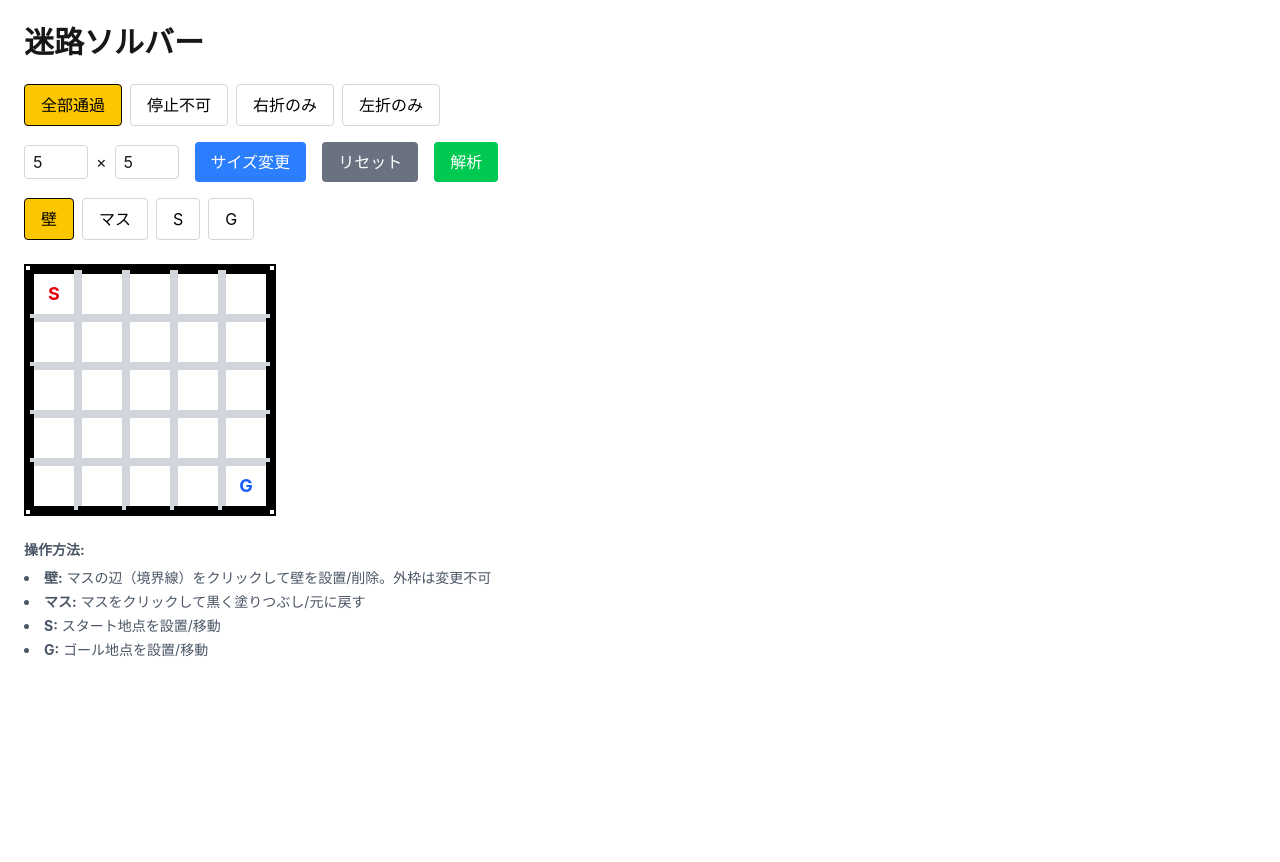
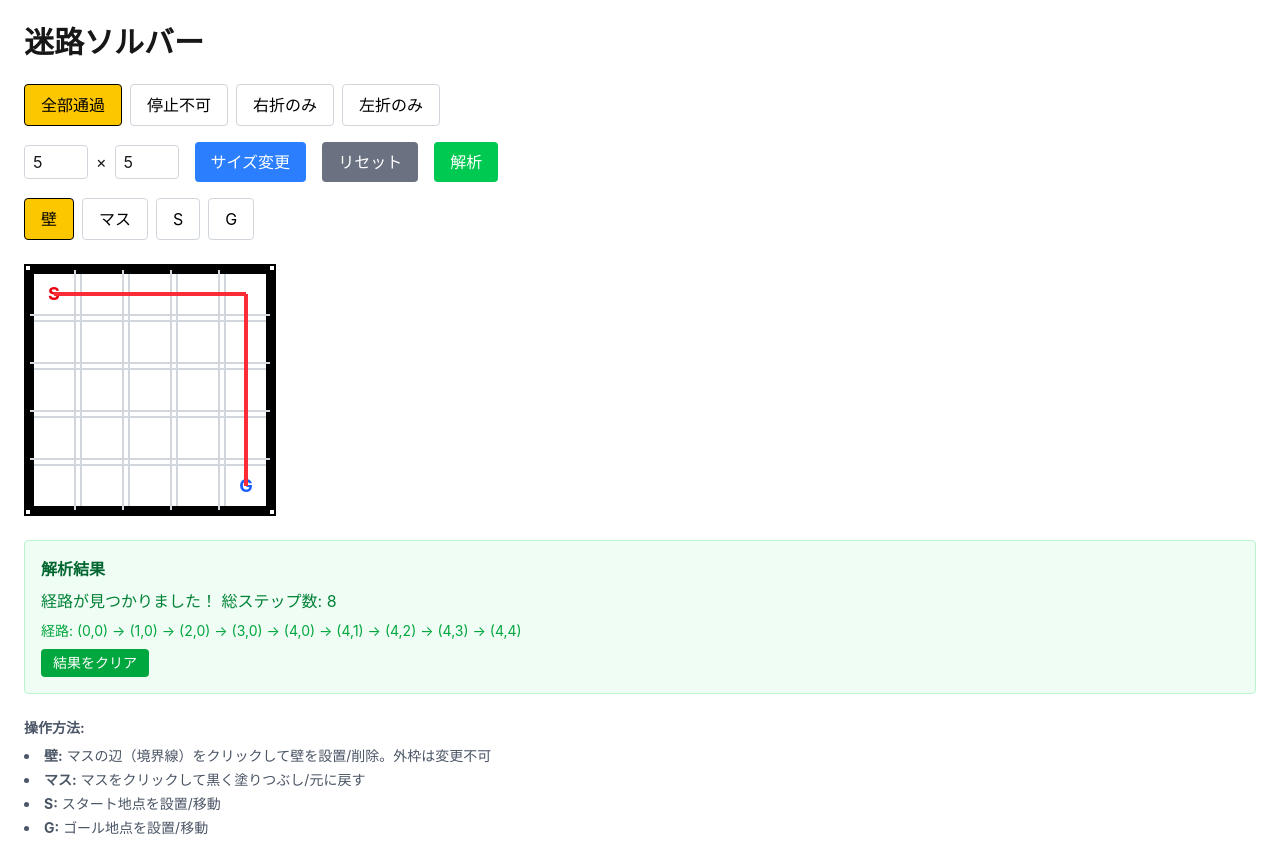
Before and after one commit to izmktr/riddletools, a Next.js app: page /maze in a window 1280 px wide. Both pictures are taken after a click on the button "解析". Before the commit the page ends 800 px from the top, so only its background shows below. Built offline with nearby package versions, Linux system fonts and the light colour scheme.

Commit message:
feat: 迷路解析機能を追加し、解析結果の表示とリセット機能を実装

```diff
--- a/src/app/maze/page.tsx
+++ b/src/app/maze/page.tsx
@@ -18,6 +18,11 @@ interface Edges {
   left: EdgeType;
 }
 
+interface Coordinate {
+  x: number;
+  y: number;
+}
+
 export default function MazePage() {
   const [width, setWidth] = useState(5);
   const [height, setHeight] = useState(5);
@@ -25,6 +30,9 @@ export default function MazePage() {
   const [tempHeight, setTempHeight] = useState(5);
   const [mode, setMode] = useState<ModeType>('wall');
   const [rule, setRule] = useState<RuleType>('passthrough');
+  const [solutionPath, setSolutionPath] = useState<Coordinate[]>([]);
+  const [isAnalyzing, setIsAnalyzing] = useState(false);
+  const [hasAnalyzed, setHasAnalyzed] = useState(false);
 
   // 盤面の状態を管理
   const [cells, setCells] = useState<Cell[][]>(() => {
@@ -49,6 +57,84 @@ export default function MazePage() {
     )
   );
 
+  // 迷路解析関数
+  const solveMaze = useCallback((): Coordinate[] => {
+    // スタートとゴールの位置を見つける
+    let start: Coordinate | null = null;
+    let goal: Coordinate | null = null;
+
+    for (let y = 0; y < height; y++) {
+      for (let x = 0; x < width; x++) {
+        if (cells[y][x].type === 'start') {
+          start = { x, y };
+        } else if (cells[y][x].type === 'goal') {
+          goal = { x, y };
+        }
+      }
+    }
+
+    if (!start || !goal) {
+      return []; // スタートまたはゴールが見つからない場合
+    }
+
+    // 簡単なBFS（幅優先探索）で経路探索
+    const queue: { coord: Coordinate; path: Coordinate[] }[] = [
+      { coord: start, path: [start] }
+    ];
+    const visited = new Set<string>();
+    visited.add(`${start.x},${start.y}`);
+
+    const directions = [
+      { dx: 0, dy: -1 }, // 上
+      { dx: 1, dy: 0 },  // 右
+      { dx: 0, dy: 1 },  // 下
+      { dx: -1, dy: 0 }  // 左
+    ];
+
+    while (queue.length > 0) {
+      const { coord, path } = queue.shift()!;
+
+      if (coord.x === goal.x && coord.y === goal.y) {
+        return path; // ゴールに到達
+      }
+
+      for (const { dx, dy } of directions) {
+        const newX = coord.x + dx;
+        const newY = coord.y + dy;
+        const key = `${newX},${newY}`;
+
+        // 範囲外チェック
+        if (newX < 0 || newX >= width || newY < 0 || newY >= height) {
+          continue;
+        }
+
+        // 既に訪問済みまたはブロックされているセル
+        if (visited.has(key) || cells[newY][newX].type === 'blocked') {
+          continue;
+        }
+
+        // 壁チェック
+        let canMove = true;
+        const currentEdges = edges[coord.y][coord.x];
+
+        if (dy === -1 && currentEdges.top === 'wall') canMove = false; // 上
+        if (dx === 1 && currentEdges.right === 'wall') canMove = false; // 右
+        if (dy === 1 && currentEdges.bottom === 'wall') canMove = false; // 下
+        if (dx === -1 && currentEdges.left === 'wall') canMove = false; // 左
+
+        if (canMove) {
+          visited.add(key);
+          queue.push({
+            coord: { x: newX, y: newY },
+            path: [...path, { x: newX, y: newY }]
+          });
+        }
+      }
+    }
+
+    return []; // 経路が見つからない場合
+  }, [cells, edges, width, height]);
+
   const resetBoard = useCallback(() => {
     const newCells = Array(height).fill(null).map(() =>
       Array(width).fill(null).map(() => ({ type: 'empty' as CellType }))
@@ -72,7 +158,24 @@ export default function MazePage() {
 
     setCells(newCells);
     setEdges(newEdges);
+    setSolutionPath([]); // パスもクリア
+    setHasAnalyzed(false);
   }, [width, height]);
+
+  // 解析実行処理
+  const handleAnalyze = useCallback(async () => {
+    setIsAnalyzing(true);
+    setHasAnalyzed(false);
+    try {
+      // 少し遅延を入れて解析中の表示を見せる
+      await new Promise(resolve => setTimeout(resolve, 500));
+      const path = solveMaze();
+      setSolutionPath(path);
+      setHasAnalyzed(true);
+    } finally {
+      setIsAnalyzing(false);
+    }
+  }, [solveMaze]);
 
   const resizeBoard = useCallback(() => {
     const newWidth = tempWidth;
@@ -225,7 +328,7 @@ export default function MazePage() {
   }, [mode]);
 
   const getCellStyle = (cell: Cell) => {
-    const baseStyle = "w-12 h-12 border border-gray-400 flex items-center justify-center text-lg font-bold";
+    const baseStyle = "w-12 h-12 flex items-center justify-center text-lg font-bold";
     const interactiveStyle = mode !== 'wall' ? "cursor-pointer" : "cursor-default";
     const hoverStyle = mode !== 'wall' ? "hover:bg-gray-100" : "";
 
@@ -263,6 +366,18 @@ export default function MazePage() {
     return `${baseStyle} ${hoverStyle}`;
   };
 
+  const getWallThickness = (edge: EdgeType, isOuter: boolean, direction: 'horizontal' | 'vertical') => {
+    if (isOuter) {
+      return direction === 'horizontal' ? "h-2" : "w-2"; // 外枠は太い
+    }
+
+    if (edge === 'wall') {
+      return direction === 'horizontal' ? "h-2" : "w-2"; // 壁は太い
+    } else {
+      return direction === 'horizontal' ? "h-0.5" : "w-0.5"; // 通常の辺は細い
+    }
+  };
+
   const renderCell = (cell: Cell, rowIndex: number, colIndex: number) => {
     const cellEdges = edges[rowIndex][colIndex];
     const isOuterTop = rowIndex === 0;
@@ -273,11 +388,15 @@ export default function MazePage() {
     // 壁モードかどうかで辺とセルのクリック可能性を制御
     const isWallMode = mode === 'wall';
 
+    // このセルがパスに含まれているかチェック
+    const isInPath = solutionPath.some(coord => coord.x === colIndex && coord.y === rowIndex);
+    const pathIndex = solutionPath.findIndex(coord => coord.x === colIndex && coord.y === rowIndex);
+
     return (
       <div key={`${rowIndex}-${colIndex}`} className="relative">
         {/* 上の辺 */}
         <div
-          className={`absolute -top-1 left-0 right-0 h-2 ${
+          className={`absolute -top-1 left-0 right-0 ${getWallThickness(cellEdges.top, isOuterTop, 'horizontal')} ${
             isWallMode && !isOuterTop ? 'cursor-pointer' : 'cursor-default'
           } ${getWallStyle(cellEdges.top, isOuterTop)}`}
           onClick={() => isWallMode && !isOuterTop && handleWallClick(rowIndex, colIndex, 'top')}
@@ -286,7 +405,7 @@ export default function MazePage() {
 
         {/* 左の辺 */}
         <div
-          className={`absolute -left-1 top-0 bottom-0 w-2 ${
+          className={`absolute -left-1 top-0 bottom-0 ${getWallThickness(cellEdges.left, isOuterLeft, 'vertical')} ${
             isWallMode && !isOuterLeft ? 'cursor-pointer' : 'cursor-default'
           } ${getWallStyle(cellEdges.left, isOuterLeft)}`}
           onClick={() => isWallMode && !isOuterLeft && handleWallClick(rowIndex, colIndex, 'left')}
@@ -295,7 +414,7 @@ export default function MazePage() {
 
         {/* 右の辺 */}
         <div
-          className={`absolute -right-1 top-0 bottom-0 w-2 ${
+          className={`absolute -right-1 top-0 bottom-0 ${getWallThickness(cellEdges.right, isOuterRight, 'vertical')} ${
             isWallMode && !isOuterRight ? 'cursor-pointer' : 'cursor-default'
           } ${getWallStyle(cellEdges.right, isOuterRight)}`}
           onClick={() => isWallMode && !isOuterRight && handleWallClick(rowIndex, colIndex, 'right')}
@@ -304,12 +423,58 @@ export default function MazePage() {
 
         {/* 下の辺 */}
         <div
-          className={`absolute -bottom-1 left-0 right-0 h-2 ${
+          className={`absolute -bottom-1 left-0 right-0 ${getWallThickness(cellEdges.bottom, isOuterBottom, 'horizontal')} ${
             isWallMode && !isOuterBottom ? 'cursor-pointer' : 'cursor-default'
           } ${getWallStyle(cellEdges.bottom, isOuterBottom)}`}
           onClick={() => isWallMode && !isOuterBottom && handleWallClick(rowIndex, colIndex, 'bottom')}
           style={{ zIndex: 10 }}
         />
+
+        {/* パスの線を描画 */}
+        {isInPath && pathIndex > 0 && (
+          <div className="absolute inset-0 flex items-center justify-center" style={{ zIndex: 15 }}>
+            {(() => {
+              const prevCoord = solutionPath[pathIndex - 1];
+              const currentCoord = { x: colIndex, y: rowIndex };
+              const dx = currentCoord.x - prevCoord.x;
+              const dy = currentCoord.y - prevCoord.y;
+
+              if (dx === 1) { // 右から来た
+                return <div className="absolute left-0 top-1/2 w-6 h-1 bg-red-500 -translate-y-1/2" />;
+              } else if (dx === -1) { // 左から来た
+                return <div className="absolute right-0 top-1/2 w-6 h-1 bg-red-500 -translate-y-1/2" />;
+              } else if (dy === 1) { // 上から来た
+                return <div className="absolute top-0 left-1/2 w-1 h-6 bg-red-500 -translate-x-1/2" />;
+              } else if (dy === -1) { // 下から来た
+                return <div className="absolute bottom-0 left-1/2 w-1 h-6 bg-red-500 -translate-x-1/2" />;
+              }
+              return null;
+            })()}
+          </div>
+        )}
+
+        {/* パスの次の線を描画 */}
+        {isInPath && pathIndex < solutionPath.length - 1 && (
+          <div className="absolute inset-0 flex items-center justify-center" style={{ zIndex: 15 }}>
+            {(() => {
+              const nextCoord = solutionPath[pathIndex + 1];
+              const currentCoord = { x: colIndex, y: rowIndex };
+              const dx = nextCoord.x - currentCoord.x;
+              const dy = nextCoord.y - currentCoord.y;
+
+              if (dx === 1) { // 右へ行く
+                return <div className="absolute right-0 top-1/2 w-6 h-1 bg-red-500 -translate-y-1/2" />;
+              } else if (dx === -1) { // 左へ行く
+                return <div className="absolute left-0 top-1/2 w-6 h-1 bg-red-500 -translate-y-1/2" />;
+              } else if (dy === 1) { // 下へ行く
+                return <div className="absolute bottom-0 left-1/2 w-1 h-6 bg-red-500 -translate-x-1/2" />;
+              } else if (dy === -1) { // 上へ行く
+                return <div className="absolute top-0 left-1/2 w-1 h-6 bg-red-500 -translate-x-1/2" />;
+              }
+              return null;
+            })()}
+          </div>
+        )}
 
         {/* セル本体 */}
         <div
@@ -386,10 +551,15 @@ export default function MazePage() {
             リセット
           </button>
           <button
-            onClick={() => alert('解析機能は未実装です')}
-            className="px-4 py-2 bg-green-500 text-white rounded hover:bg-green-600"
+            onClick={handleAnalyze}
+            disabled={isAnalyzing}
+            className={`px-4 py-2 text-white rounded ${
+              isAnalyzing
+                ? 'bg-gray-400 cursor-not-allowed'
+                : 'bg-green-500 hover:bg-green-600'
+            }`}
           >
-            解析
+            {isAnalyzing ? '解析中...' : '解析'}
           </button>
         </div>
       </div>
@@ -429,6 +599,38 @@ export default function MazePage() {
         </div>
       </div>
 
+      {/* 解析結果 */}
+      {solutionPath.length > 0 && (
+        <div className="mb-6 p-4 bg-green-50 border border-green-200 rounded">
+          <h3 className="font-bold text-green-800 mb-2">解析結果</h3>
+          <p className="text-green-700">
+            経路が見つかりました！ 総ステップ数: {solutionPath.length - 1}
+          </p>
+          <div className="mt-2 text-sm text-green-600">
+            経路: {solutionPath.map(coord => `(${coord.x},${coord.y})`).join(' → ')}
+          </div>
+          <div className="mt-2">
+            <button
+              onClick={() => {
+                setSolutionPath([]);
+                setHasAnalyzed(false);
+              }}
+              className="px-3 py-1 bg-green-600 text-white rounded text-sm hover:bg-green-700"
+            >
+              結果をクリア
+            </button>
+          </div>
+        </div>
+      )}
+
+      {/* 解析結果（経路なし） */}
+      {hasAnalyzed && solutionPath.length === 0 && (
+        <div className="mb-6 p-4 bg-red-50 border border-red-200 rounded">
+          <h3 className="font-bold text-red-800 mb-2">解析結果</h3>
+          <p className="text-red-700">経路が見つかりませんでした。スタートからゴールへの道が塞がれている可能性があります。</p>
+        </div>
+      )}
+
       {/* 説明 */}
       <div className="text-sm text-gray-600 max-w-2xl">
         <h3 className="font-bold mb-2">操作方法:</h3>
```
